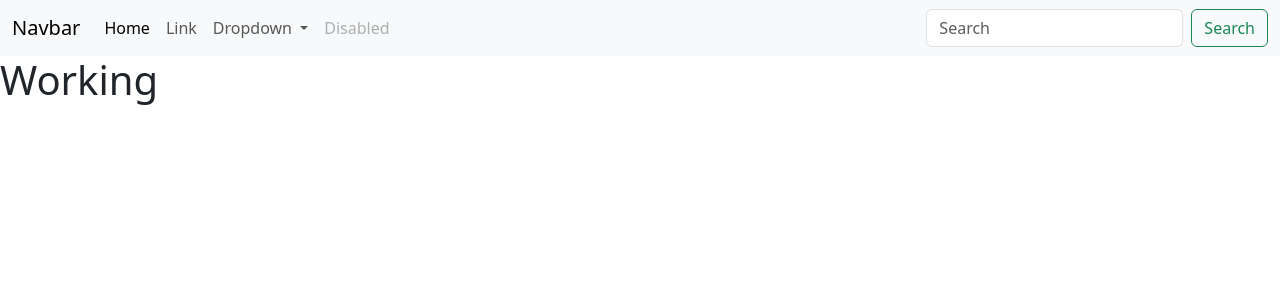
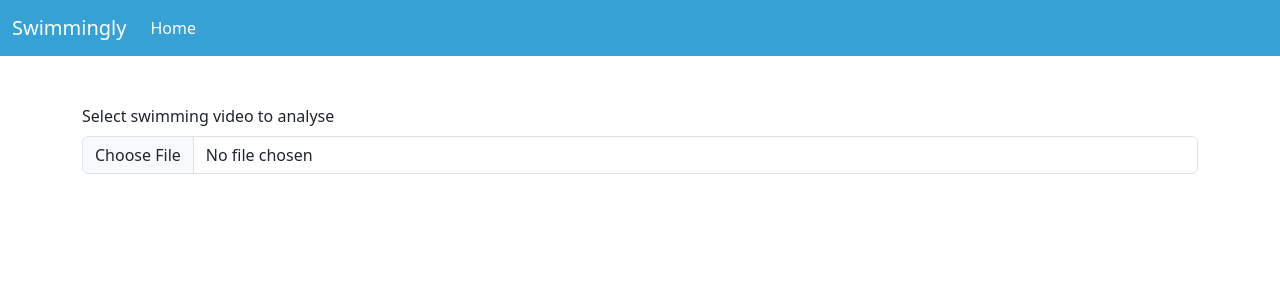
Before and after one commit to morganlee-dev/Swimmingly, a Flask app: page / in a window 1280 px wide. Shown: the top 300 px of the page. Run offline with Flask 3, Linux system fonts and the light colour scheme; some libraries are stand-ins or nearby versions.

Commit message:
feat: Updated html page content

```diff
--- a/templates/base.html
+++ b/templates/base.html
@@ -7,9 +7,9 @@
         <link rel="stylesheet" href="{{ url_for('static', filename='css/bootstrap.min.css') }}">
     </head>
     <body>
-        <nav class="navbar navbar-expand-lg bg-body-tertiary">
+        <nav class="navbar  navbar-dark navbar-expand-lg" style="background-color: #35a1d4">
             <div class="container-fluid">
-                <a class="navbar-brand" href="#">Navbar</a>
+                <a class="navbar-brand" href="#">Swimmingly</a>
                 <button class="navbar-toggler" type="button" data-bs-toggle="collapse" data-bs-target="#navbarSupportedContent" aria-controls="navbarSupportedContent" aria-expanded="false" aria-label="Toggle navigation">
                     <span class="navbar-toggler-icon"></span>
                 </button>
@@ -18,28 +18,7 @@
                         <li class="nav-item">
                             <a class="nav-link active" aria-current="page" href="#">Home</a>
                         </li>
-                        <li class="nav-item">
-                            <a class="nav-link" href="#">Link</a>
-                        </li>
-                        <li class="nav-item dropdown">
-                            <a class="nav-link dropdown-toggle" href="#" role="button" data-bs-toggle="dropdown" aria-expanded="false">
-                                Dropdown
-                            </a>
-                                <ul class="dropdown-menu">
-                                    <li><a class="dropdown-item" href="#">Action</a></li>
-                                    <li><a class="dropdown-item" href="#">Another action</a></li>
-                                    <li><hr class="dropdown-divider"></li>
-                                    <li><a class="dropdown-item" href="#">Something else here</a></li>
-                                </ul>
-                        </li>
-                        <li class="nav-item">
-                            <a class="nav-link disabled" aria-disabled="true">Disabled</a>
-                        </li>
                     </ul>
-                    <form class="d-flex" role="search">
-                        <input class="form-control me-2" type="search" placeholder="Search" aria-label="Search"/>
-                        <button class="btn btn-outline-success" type="submit">Search</button>
-                    </form>
                 </div>
             </div>
         </nav>
--- a/templates/index.html
+++ b/templates/index.html
@@ -2,7 +2,13 @@
 {%block title%}Swimmingly{%endblock%}
 {% block content %}
 
-<h1>Working</h1>
+<div class="container mt-5">
+    <div class="mb-3">
+        <label for="formFile" class="form-label">Select swimming video to analyse</label>
+        <input class="form-control" type="file" id="formFile">
+    </div>
+</div>
+
 
 
 {%endblock%}
```
